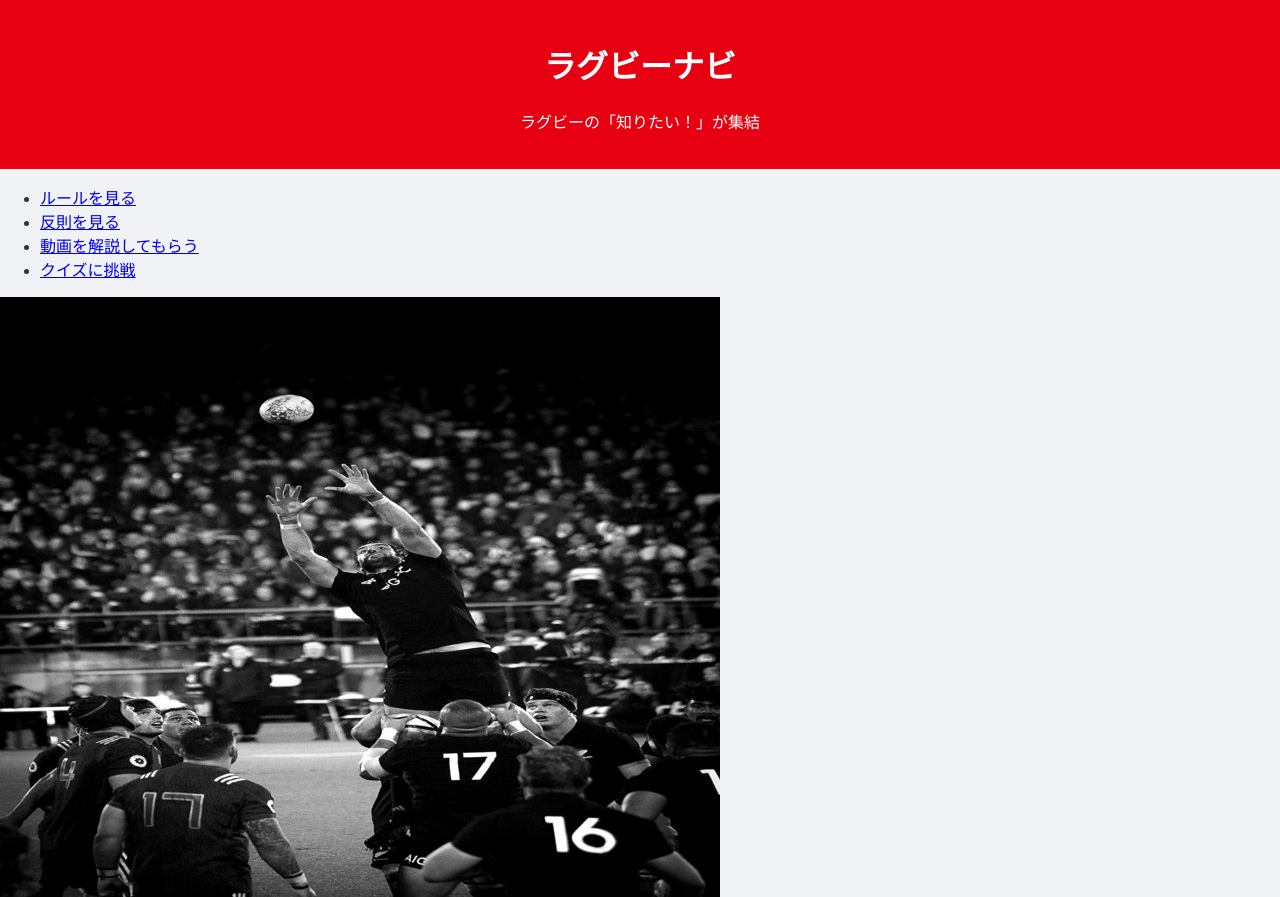
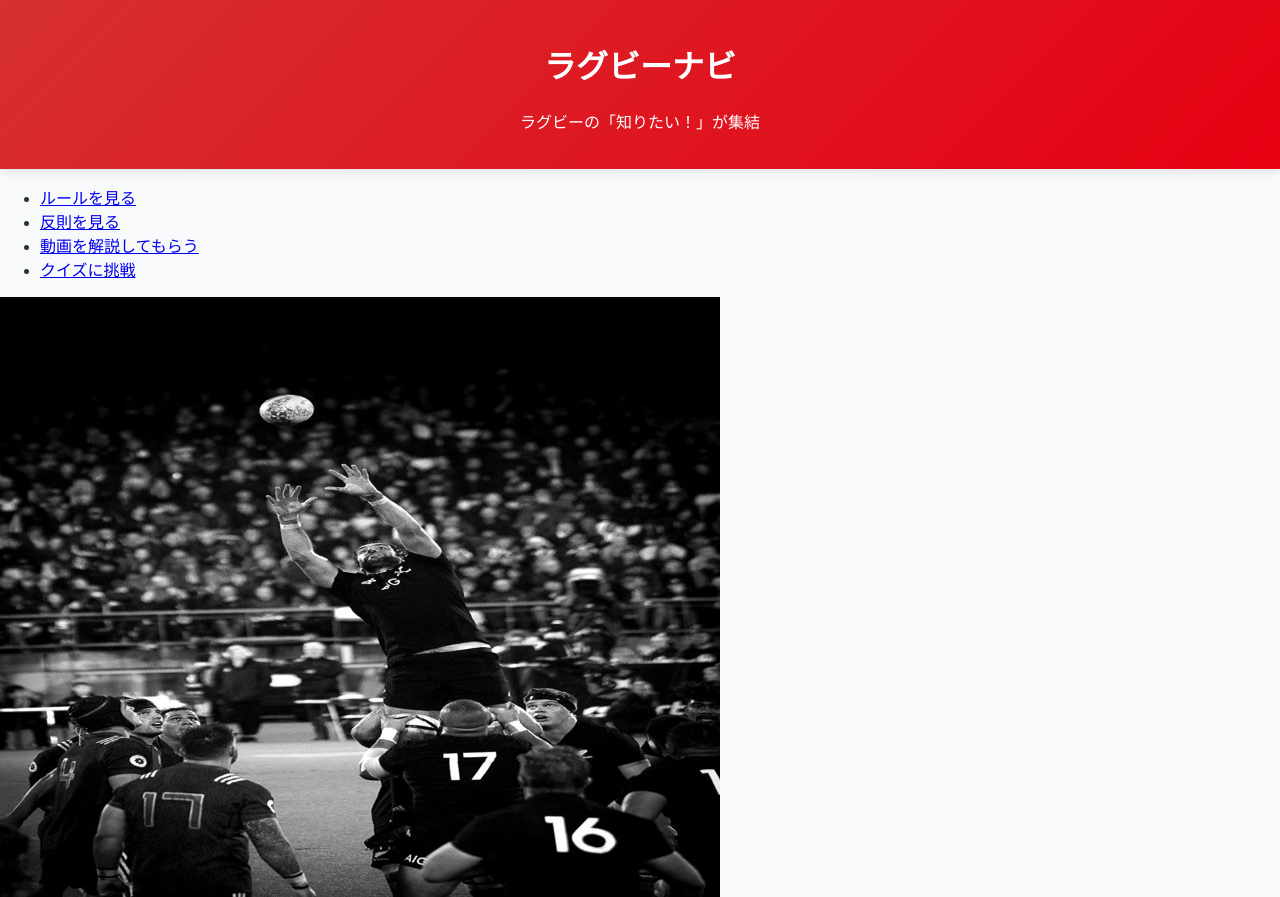
Before and after one commit to K-ai809/Rugby-Navi, a plain HTML site: page index.html in a window 1280 px wide. Shown: the top 897 px of the page. Drawn offline with Linux system fonts and the light colour scheme.

Commit message:
bodyカラー、ヘッダー一部変更

```diff
--- a/style.css
+++ b/style.css
@@ -1,11 +1,15 @@
 body{font-family: "Helvetica Neue", Arial, "Hiragino Kaku Gothic ProN", "Hiragino Sans", sans-serif ;
      margin: 0;
      padding: 0;
-     background-color: #f0f2f5;
-     color: #333;}
+     background-color: #f8f9fa;
+     color: #2d3436;}
 
 /*ヘッダー*/
-#pageHead{background-color: #e60012;
+#pageHead{background:linear-gradient(135deg, #d63031, #e60012);
           color: white;
           text-align: center;
-          padding: 20px 0;}
+          padding: 20px 0;
+          box-shadow: 0 2px 10px rgba(0, 0, 0, 0.1);}
+
+/*上部ナビ、ボタン配置*/
+.topNavi{background-color: ;}
```
